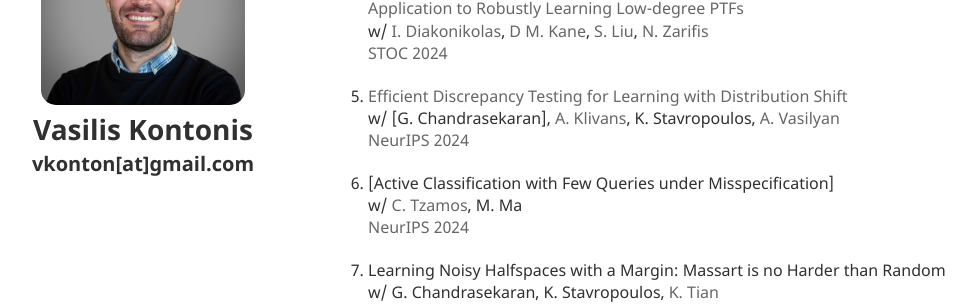
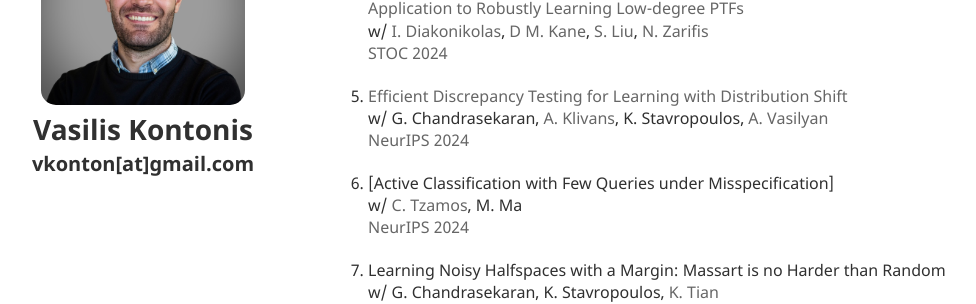
Before and after one commit to vkonton/vkonton.github.io, a Jekyll site: the page built from index.md, in a window 1280 px wide and 900 px high, scrolled down 785 px. Shown: the part 153-457 px from the top of the window, without its empty margins (122-1098 px from the left). Built offline with Jekyll 4.4.1, drawn with Linux system fonts in a browser that asks for light colours.

Commit message:
Fix citations of papers

```diff
--- a/index.md
+++ b/index.md
@@ -58,7 +58,7 @@ got the best paper award at [COLT 2024](https://learningtheory.org/colt2024/awar
    [STOC 2024](http://acm-stoc.org/stoc2024/)
 
 1. [Efficient Discrepancy Testing for Learning with Distribution Shift](https://arxiv.org/abs/2406.09373) <br/>
-    w/ [G. Chandrasekaran], [A. Klivans][klivans], K. Stavropoulos, [A. Vasilyan][vasilyan] <br/>
+    w/ G. Chandrasekaran, [A. Klivans][klivans], K. Stavropoulos, [A. Vasilyan][vasilyan] <br/>
     [NeurIPS 2024](https://nips.cc)
 
 1. [Active Classification with Few Queries under Misspecification] <br/>
```
Also changed, not shown: 1 other file.
